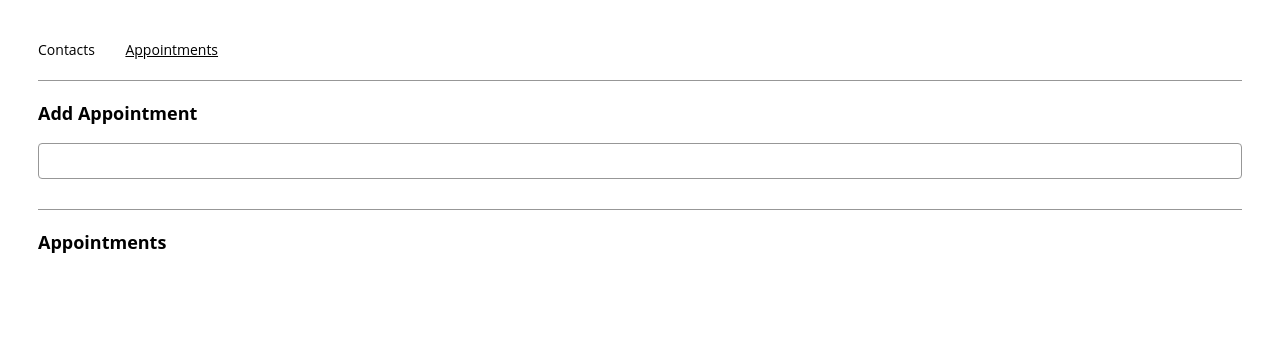
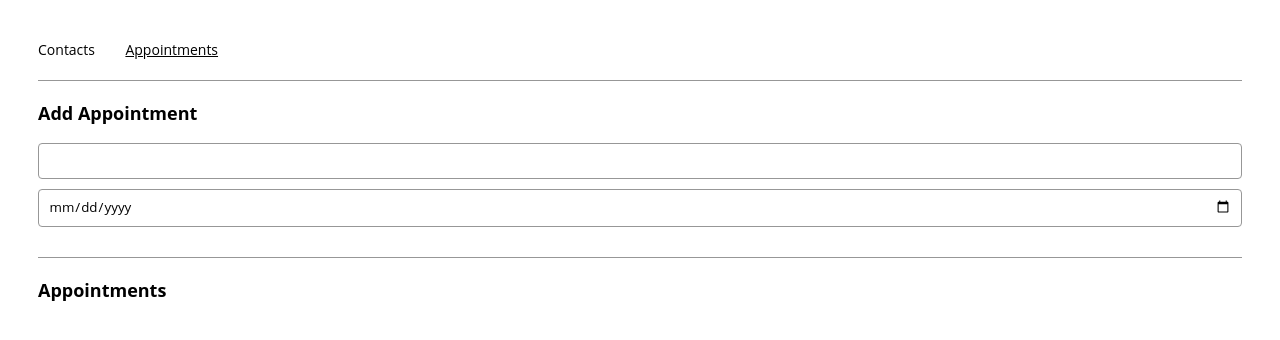
Before and after one commit to DanielDeanGithub/challenge-project-appointment-planner, a React (Create React App) app: page /appointments in a window 1280 px wide. Shown: the top 340 px of the page. Built offline with nearby package versions, Linux system fonts and the light colour scheme.

Commit message:
Add date input

```diff
--- a/src/components/appointmentForm/AppointmentForm.js
+++ b/src/components/appointmentForm/AppointmentForm.js
@@ -26,6 +26,11 @@ export const AppointmentForm = ({
         value={name}
         onChange={(e) => setName(e.target.value)}
       />
+      <input
+        type="date"
+        value={date}
+        onChange={(e) => setDate(e.target.value)}
+      />
     </form>
   );
 };
```
